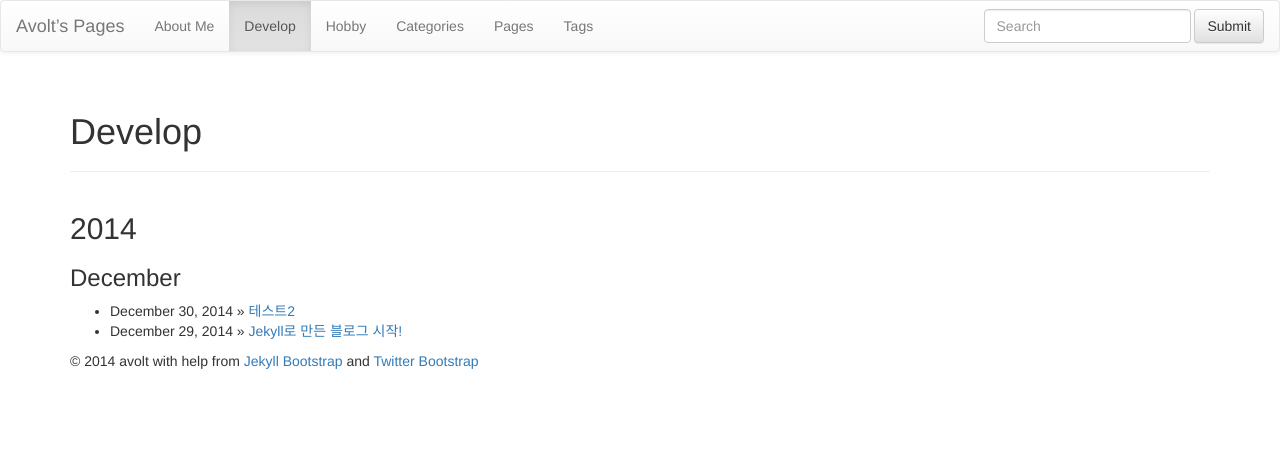
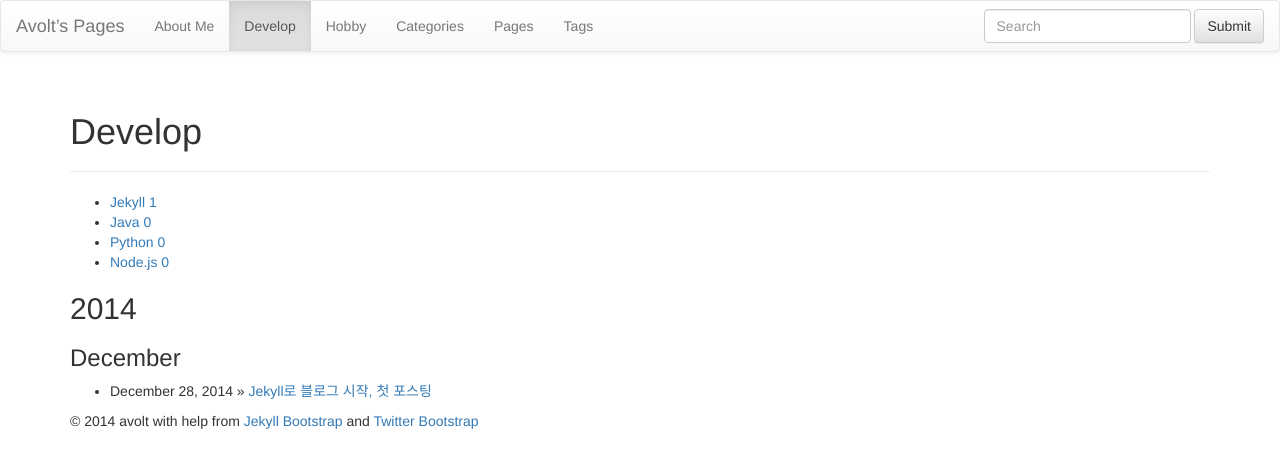
Before and after one commit to avolt/avolt.github.com, a Jekyll site: the page built from 2_develop.html, in a window 1280 px wide. Shown: the top 468 px of the page. Built offline with Jekyll 4.4.1, drawn with Linux system fonts in a browser that asks for light colours; nearby versions of some CDN libraries; library files that are not in the unit come from our copies.

```diff
--- a/2_develop.html
+++ b/2_develop.html
@@ -6,5 +6,11 @@ group: navigation
 ---
 {% include JB/setup %}
 
-{% assign posts_collate = site.posts %}
+<ul class="tag_box inline">
+    {% assign tags_list = site.develop_list %}
+    {% include JB/tags_list %}
+</ul>
+
+{% assign posts_collate = site.categories.develop %}
+
 {% include JB/posts_collate %}
--- a/_config.yml
+++ b/_config.yml
@@ -117,3 +117,7 @@ JB :
   # and include your custom code. Your custom file must be defined at:
   #   ./_includes/custom/[HELPER]
   # where [HELPER] is the name of the helper you are overriding.
+
+
+  #Tag List
+develop_list : [Jekyll, Java, Python, Node.js]
--- a/_includes/JB/tags_list
+++ b/_includes/JB/tags_list
@@ -22,7 +22,13 @@ Usage:
 {% else %}
   {% if tags_list.first[0] == null %}
     {% for tag in tags_list %}
-    	<li><a href="{{ BASE_PATH }}{{ site.JB.tags_path }}#{{ tag }}-ref">{{ tag }} <span>{{ site.tags[tag].size }}</span></a></li>
+    	<li><a href="{{ BASE_PATH }}{{ site.JB.tags_path }}#{{ tag }}-ref">{{ tag }}
+  	{% if site.tags[tag].size == null %}
+		<span>0</span></a>
+	{% else %}
+		<span>{{ site.tags[tag].size }}</span>
+	{% endif %}
+	</a></li>
     {% endfor %}
   {% else %}
     {% for tag in tags_list %}
```
Also changed, not shown: _posts/Develop/2014-12-28-title.md (added, +20 -0 lines), _posts/Develop/2014-12-30-test.md (added, +7 -0 lines), 2 other files.
